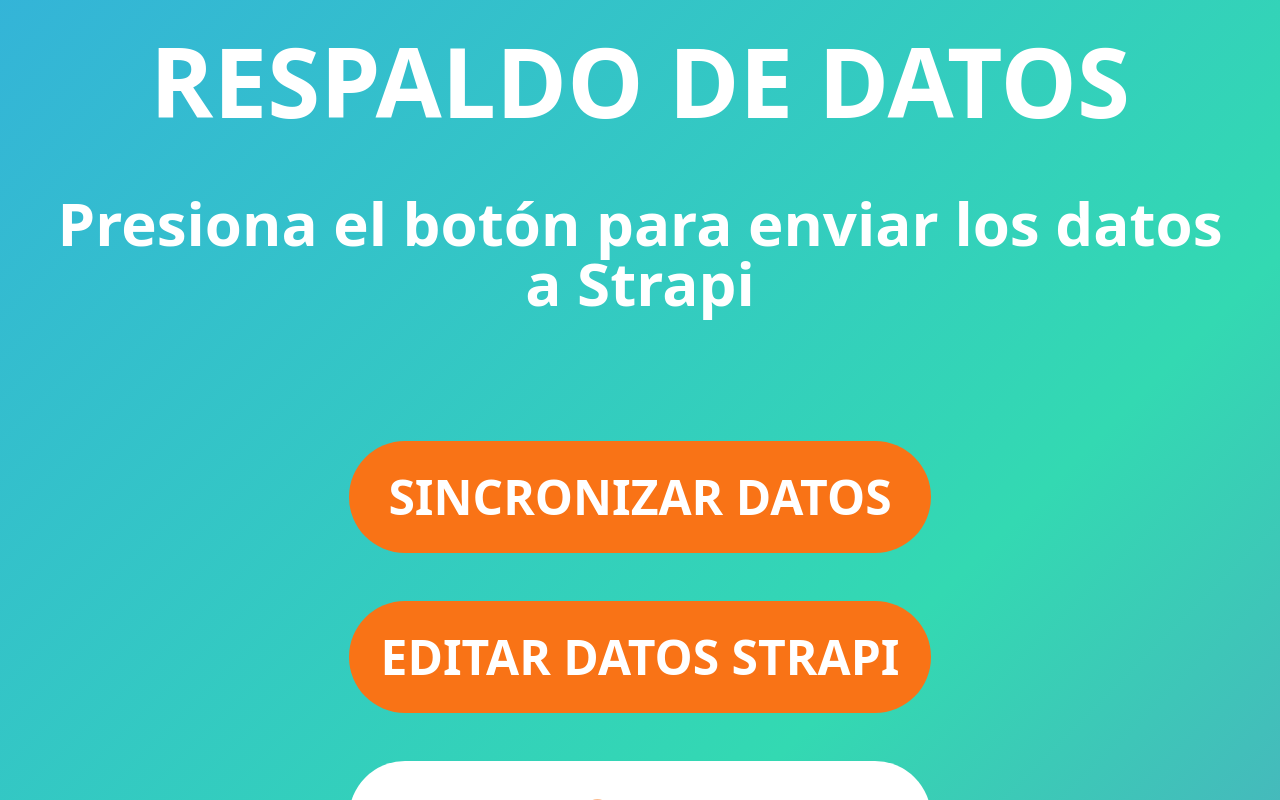
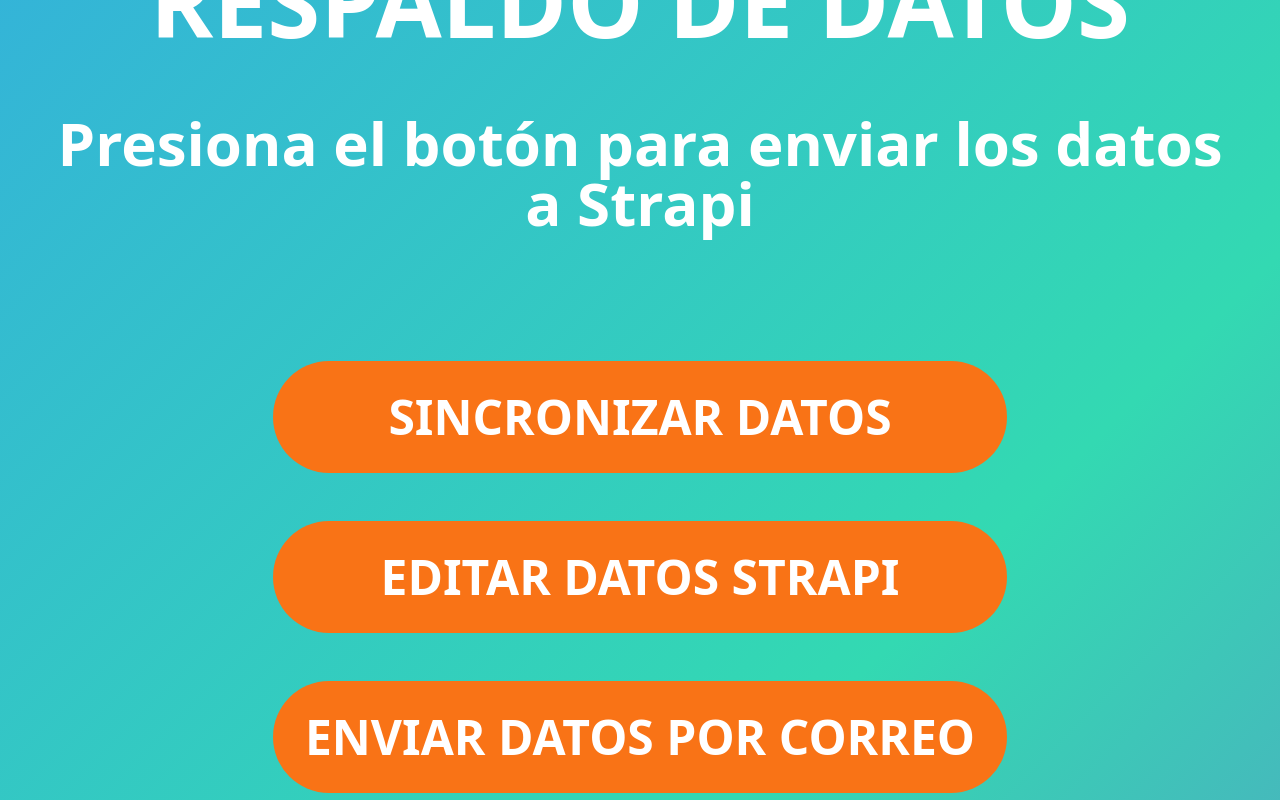
Before and after one commit to ochoasanchez/playcon, a React (Vite) app: page /sync in a window 1280 px wide. Built offline with nearby package versions, Linux system fonts and the light colour scheme.

Commit message:
Add share users by email feature to Sync

```diff
--- a/src/pages/Sync.tsx
+++ b/src/pages/Sync.tsx
@@ -46,6 +46,17 @@
     setBearerToken(token);
   };
 
+  const handleShareData = () => {
+    const users = JSON.parse(localStorage.getItem('users') || '[]');
+    const jsonString = JSON.stringify(users, null, 2); // Format JSON for readability
+
+    // Use encodeURIComponent to handle special characters in JSON
+    const mailToLink = `mailto:?subject=Data Backup&body=${encodeURIComponent(jsonString)}`;
+
+    // Open native mail app with prefilled email
+    window.location.href = mailToLink;
+  };
+
   return (
     <main className="animate-fade-in gap-4 sm:gap-16 px-2 sm:px-12">
       <Logo />
@@ -65,6 +76,7 @@
       <div className="flex flex-col gap-4 sm:gap-12">
         <ActionButton text="Sincronizar datos" onClick={updateUsers} />
         <ActionButton text="Editar datos Strapi" onClick={updateStrapiHeaders} />
+        <ActionButton text="Enviar datos por correo" onClick={handleShareData} />
         <ActionButton url="/dashboard" text="Volver" className="btn-alternate" />
       </div>
 
```
